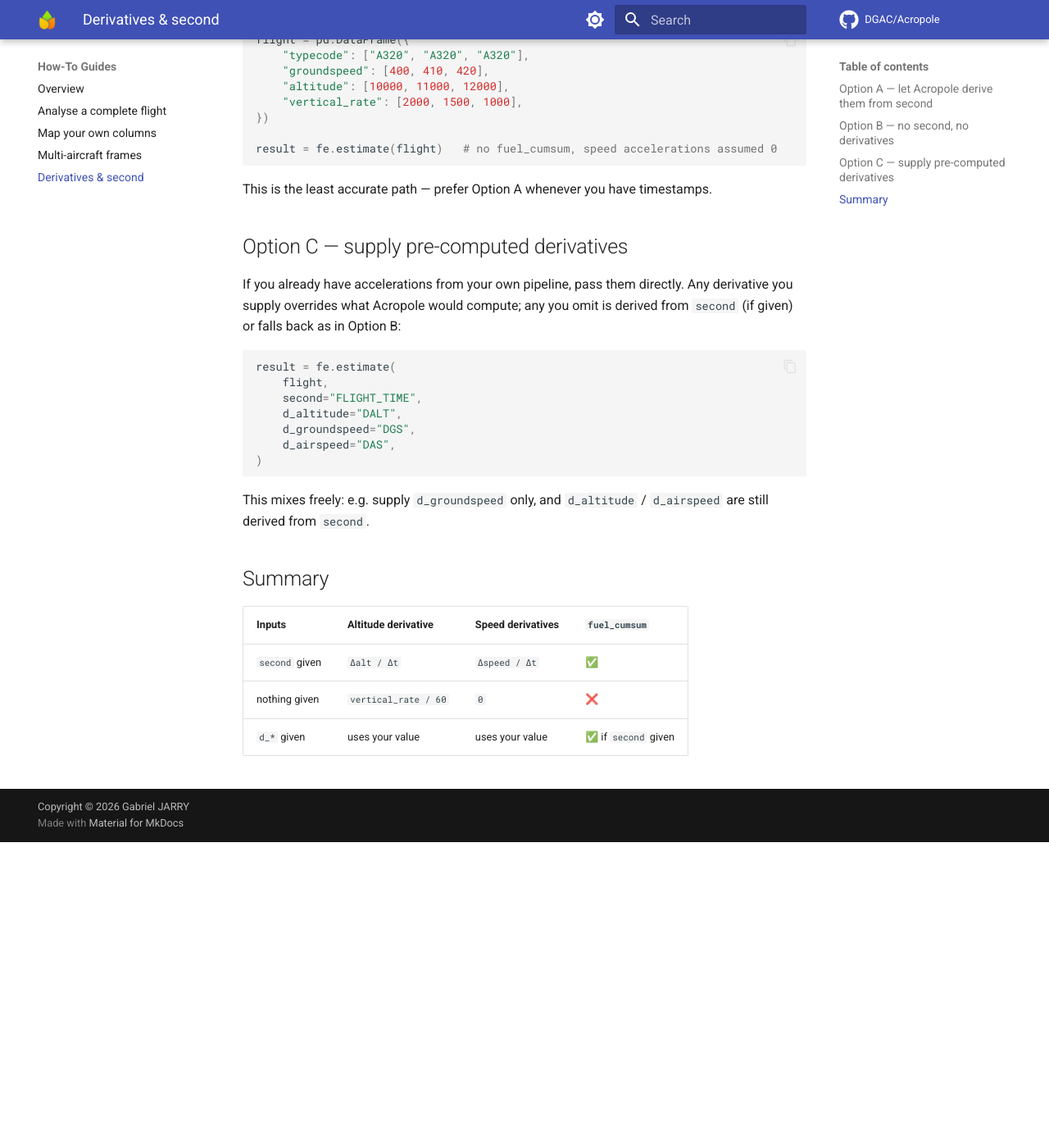
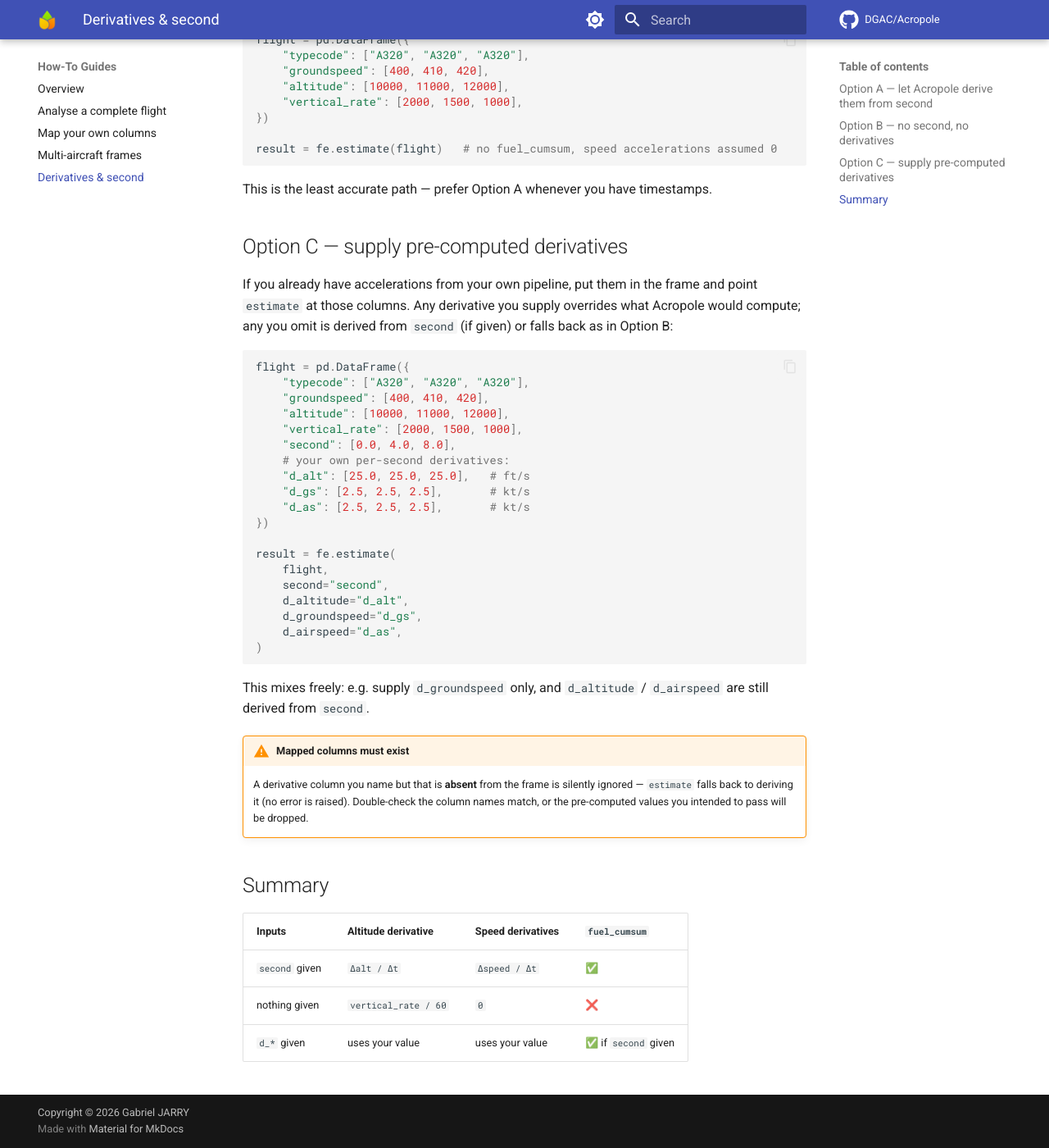
Before and after one commit to DGAC/Acropole, an MkDocs documentation site: the page built from docs/howto/derivatives.md, in a window 1280 px wide and 1400 px high, scrolled down 976 px. Shown: the whole window at 82% size. Built offline with MkDocs 1.6.1 and Material for MkDocs 9.7.7, drawn with Linux system fonts in a browser that asks for light colours; comment, search, counter and statistics services are not loaded; before the commit the page ends 2003 px from its top, so only the background shows below that.

Commit message:
docs: fix derivatives example and per-engine scaling
derivatives.md Option C now ships the d_* columns it maps (the previous example referenced absent columns that were silently ignored) and warns about that silent fallback. analyse-a-flight.md uses a named n_engines instead of a hard-coded *2. Remove the cryptic '# flight.data if traffic flight' comment from the README quick start.

````diff
--- a/docs/howto/derivatives.md
+++ b/docs/howto/derivatives.md
@@ -50,22 +50,39 @@ This is the least accurate path — prefer Option A whenever you have timestamps
 
 ## Option C — supply pre-computed derivatives
 
-If you already have accelerations from your own pipeline, pass them directly. Any
-derivative you supply overrides what Acropole would compute; any you omit is derived from
-`second` (if given) or falls back as in Option B:
+If you already have accelerations from your own pipeline, put them in the frame and point
+`estimate` at those columns. Any derivative you supply overrides what Acropole would
+compute; any you omit is derived from `second` (if given) or falls back as in Option B:
 
 ```python
+flight = pd.DataFrame({
+    "typecode": ["A320", "A320", "A320"],
+    "groundspeed": [400, 410, 420],
+    "altitude": [10000, 11000, 12000],
+    "vertical_rate": [2000, 1500, 1000],
+    "second": [0.0, 4.0, 8.0],
+    # your own per-second derivatives:
+    "d_alt": [25.0, 25.0, 25.0],   # ft/s
+    "d_gs": [2.5, 2.5, 2.5],       # kt/s
+    "d_as": [2.5, 2.5, 2.5],       # kt/s
+})
+
 result = fe.estimate(
     flight,
-    second="FLIGHT_TIME",
-    d_altitude="DALT",
-    d_groundspeed="DGS",
-    d_airspeed="DAS",
+    second="second",
+    d_altitude="d_alt",
+    d_groundspeed="d_gs",
+    d_airspeed="d_as",
 )
 ```
 
 This mixes freely: e.g. supply `d_groundspeed` only, and `d_altitude` / `d_airspeed` are
 still derived from `second`.
+
+!!! warning "Mapped columns must exist"
+    A derivative column you name but that is **absent** from the frame is silently
+    ignored — `estimate` falls back to deriving it (no error is raised). Double-check the
+    column names match, or the pre-computed values you intended to pass will be dropped.
 
 ## Summary
 
````
Also changed, not shown: README.md (+1 -1 lines), docs/howto/analyse-a-flight.md (+6 -3 lines).
